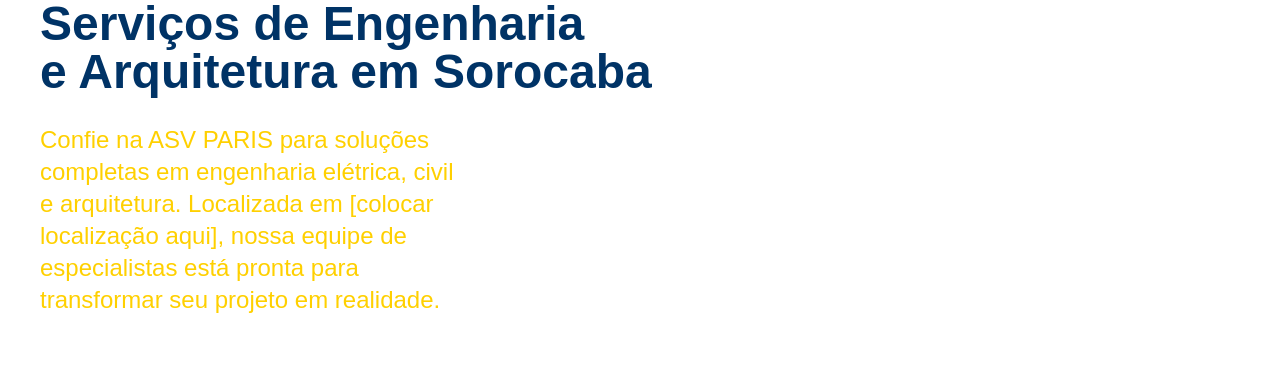
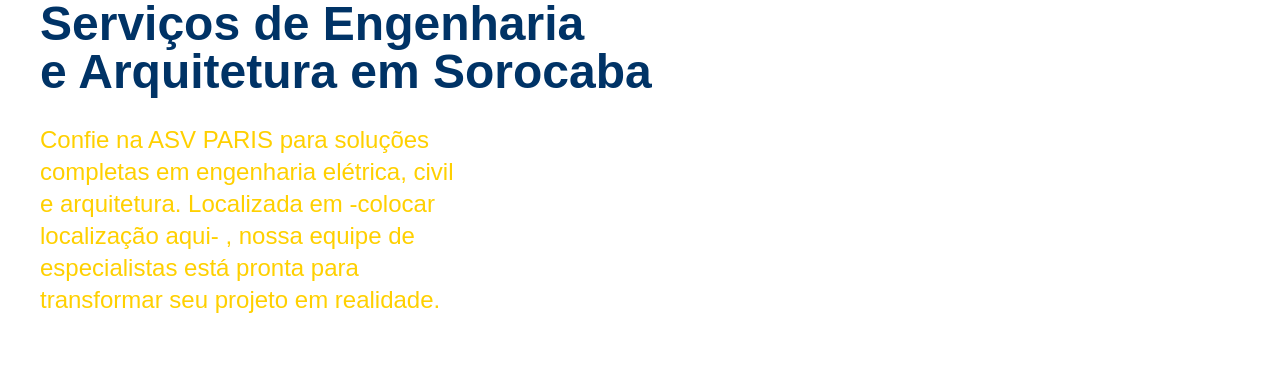
Before and after one commit to s4mcardoso/ASV-PARIS_SITE, a React (Vite) app: page / in a window 1280 px wide. Shown: the part 1760-2126 px from the top of the page. Built offline with nearby package versions, Linux system fonts and the light colour scheme.

Commit message:
segundo commit

```diff
--- a/src/Pages/Home/index.jsx
+++ b/src/Pages/Home/index.jsx
@@ -74,7 +74,7 @@
                             Serviços de Engenharia <br />e Arquitetura em Sorocaba
                         </h1>
                         <p className="text-2xl mt-2 text-left text-[var(--cor-amarelo-escuro)]">
-                            Confie na ASV PARIS para soluções completas em engenharia elétrica, civil e arquitetura. Localizada em [colocar localização aqui], nossa equipe de especialistas está pronta para transformar seu projeto em realidade.
+                            Confie na ASV PARIS para soluções completas em engenharia elétrica, civil e arquitetura. Localizada em -colocar localização aqui- , nossa equipe de especialistas está pronta para transformar seu projeto em realidade.
                         </p>
 
                     </div>
```
